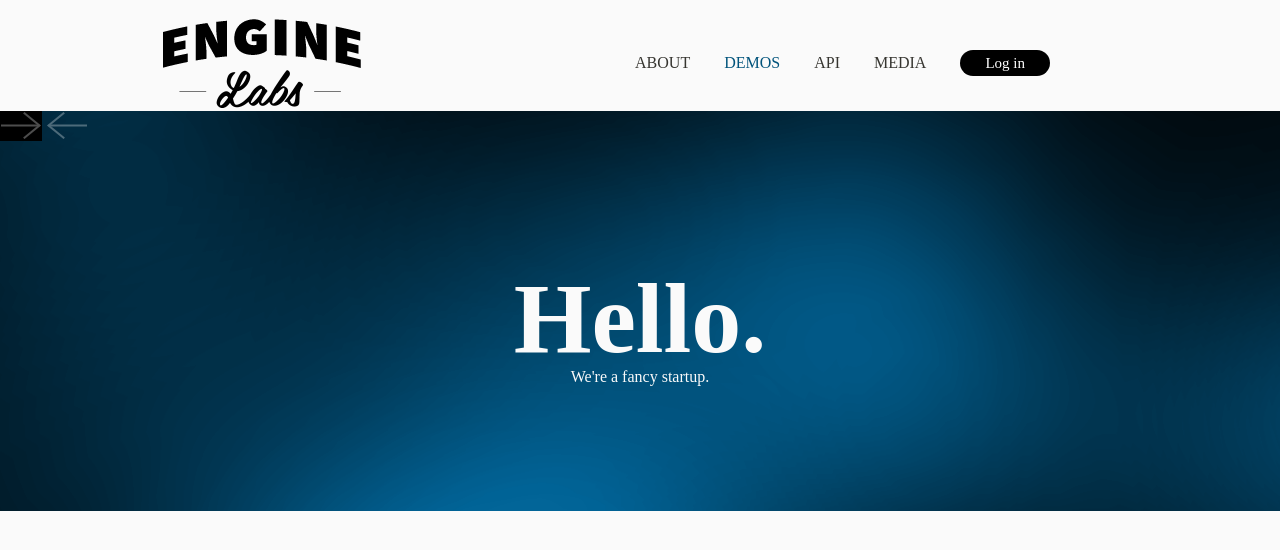
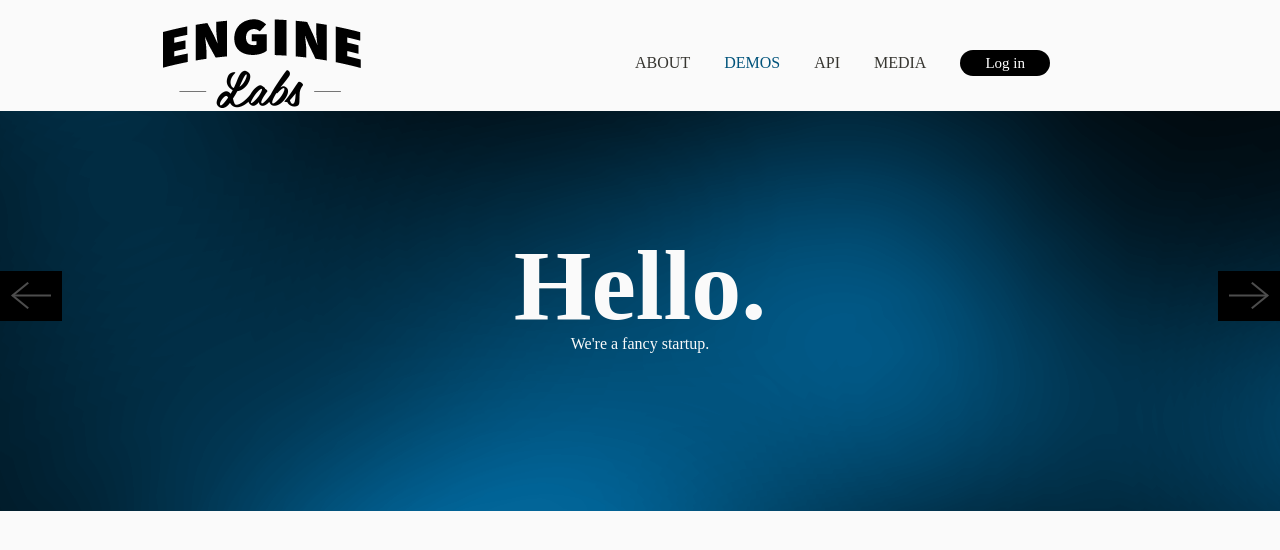
Before and after one commit to JEvamberto/Web-html-css, a plain HTML site: page index.html in a window 1280 px wide. Drawn offline with Linux system fonts and the light colour scheme; files whose address does not match are found by name.

Commit message:
fazendo slideShow 1

```diff
--- a/css/style.css
+++ b/css/style.css
@@ -69,7 +69,7 @@ body {
 	background-size: 100% ;
 	height: 400px;
 
-
+	position: relative;
 	background-repeat: no-repeat;
 
 }
@@ -78,6 +78,7 @@ body {
 
 	color: #fafafa;
 	text-align: center;
+
 
 
 
@@ -95,21 +96,25 @@ body {
 .slideShow #imgSetRigh{
 
 	background-color: black;
-	position: relative;
+	padding: 10px;
+	position: absolute;
 	top:0;
 	right: 0;
+	margin-top: 160px;
 
 
 
 
 
 }
-#imgSetRight{
 
+.slideShow #imgSetLeft{
 
+	background-color: black;
+	padding: 10px;
+	position: absolute;
+	top:0;
+	left: 0;
+	margin-top: 160px;
 
 }
-#imgSetLeft{
-
-
-}
--- a/index.html
+++ b/index.html
@@ -36,8 +36,8 @@
 
     <div class="slideShow">
 		<section>
-			<img id="imgSetRigh" src="img/arrow_right.png">
-			<img id="imgSetLeft" src="img/arrow_left.png">
+			<a href="#"><img id="imgSetRigh" src="img/arrow_right.png"></a>
+			<a href="#"> <img id="imgSetLeft" src="img/arrow_left.png"></a>
 			<p id="fraseMaior">Hello.</p>
 			<p id="subTitulo">We're a fancy startup.</p>
 
```
